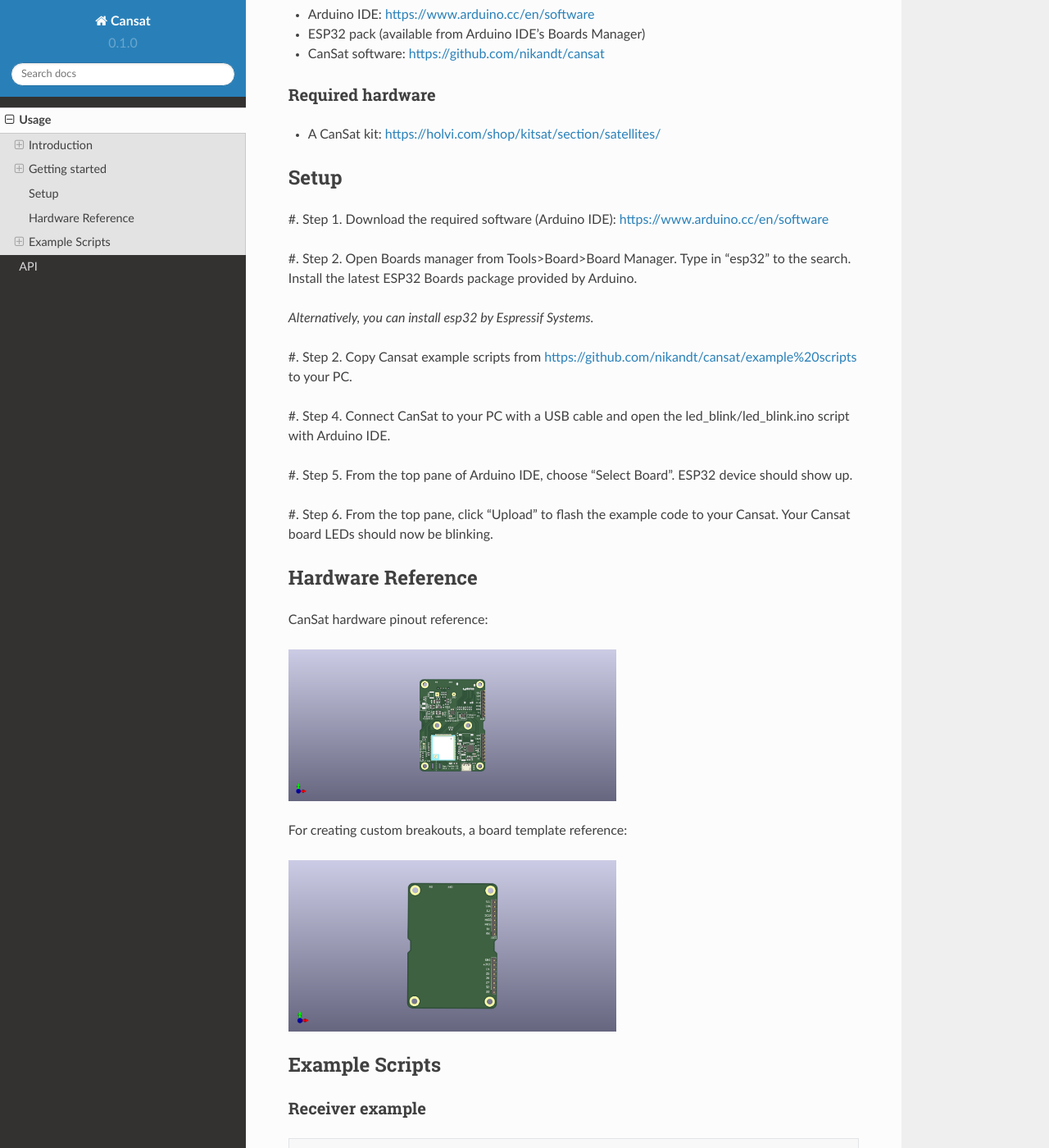
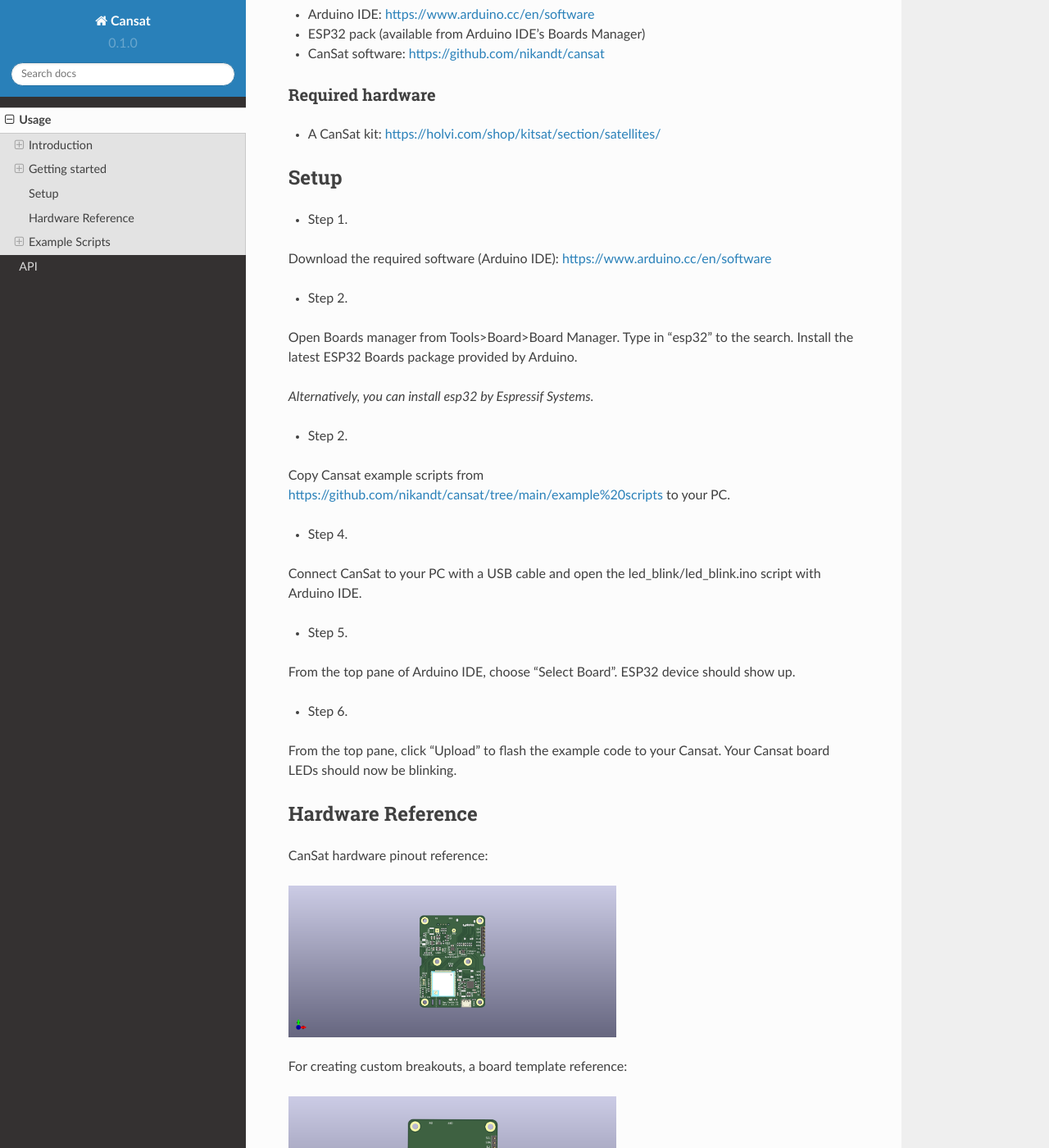
Before and after one commit to nikandt/cansat, a Sphinx documentation site: the page built from docs/source/usage.rst, in a window 1280 px wide and 1400 px high, scrolled down 558 px. Shown: the whole window at 82% size. Built offline with Sphinx 7.4.7 and the Read the Docs theme 2.0.0, drawn with Linux system fonts in a browser that asks for light colours; some of the changed lines change nothing that is shown; some of the changed text lies outside the part shown.

Commit message:
Fix usage.rst syntax

```diff
--- a/docs/source/usage.rst
+++ b/docs/source/usage.rst
@@ -14,7 +14,7 @@ Introduction
 What is Cansat?
 ***************
 
-The CanSat is a simulated satellite - integrated within the volume and shape of a soft drink can.
+The CanSat is a simulated satellite — integrated within the volume and shape of a soft drink can.
 
 The challenge for students is to fit all the major subsystems found in a satellite,
 such as power, sensors and a communication system, into the volume and shape of a soft drink can.
@@ -41,24 +41,24 @@ Required hardware
 Setup
 -----
 
-#. Step 1.
+* Step 1.
 Download the required software (Arduino IDE): https://www.arduino.cc/en/software
 
-#. Step 2.
+* Step 2.
 Open Boards manager from Tools>Board>Board Manager. Type in "esp32" to the search. Install the latest ESP32 Boards package provided by Arduino.
 
 *Alternatively, you can install esp32 by Espressif Systems.*
 
-#. Step 2.
-Copy Cansat example scripts from https://github.com/nikandt/cansat/example%20scripts to your PC.
+* Step 2.
+Copy Cansat example scripts from https://github.com/nikandt/cansat/tree/main/example%20scripts to your PC.
 
-#. Step 4.
+* Step 4.
 Connect CanSat to your PC with a USB cable and open the led_blink/led_blink.ino script with Arduino IDE.
 
-#. Step 5.
+* Step 5.
 From the top pane of Arduino IDE, choose "Select Board". ESP32 device should show up.
 
-#. Step 6.
+* Step 6.
 From the top pane, click "Upload" to flash the example code to your Cansat. Your Cansat board LEDs should now be blinking.
 
 
@@ -116,7 +116,7 @@ Receiver example
 
 	}
 
-For more examples, refer to https://github.com/nikandt/cansat/example%20scripts
+For more examples, refer to https://github.com/nikandt/cansat/tree/main/example%20scripts
 
 
 Trouble with setup? Leave us a message: support@kitsat.fi
```
